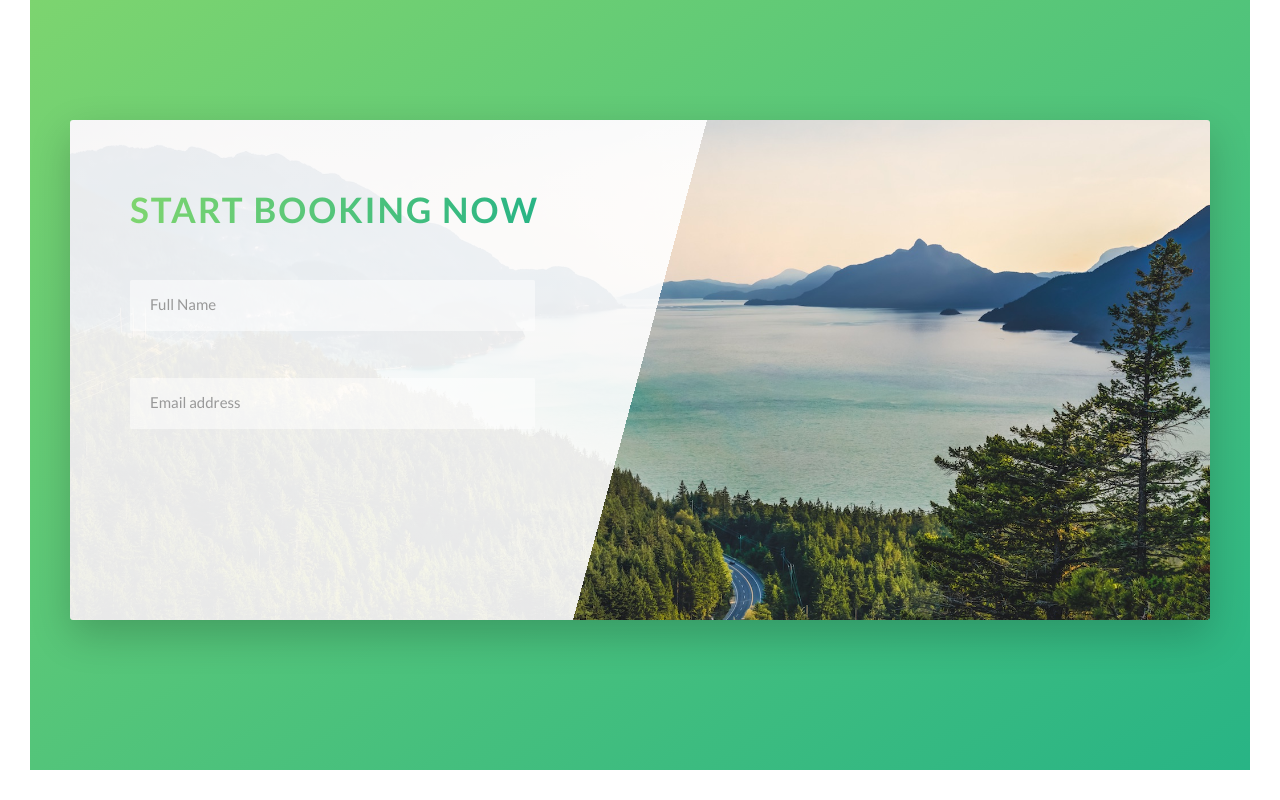
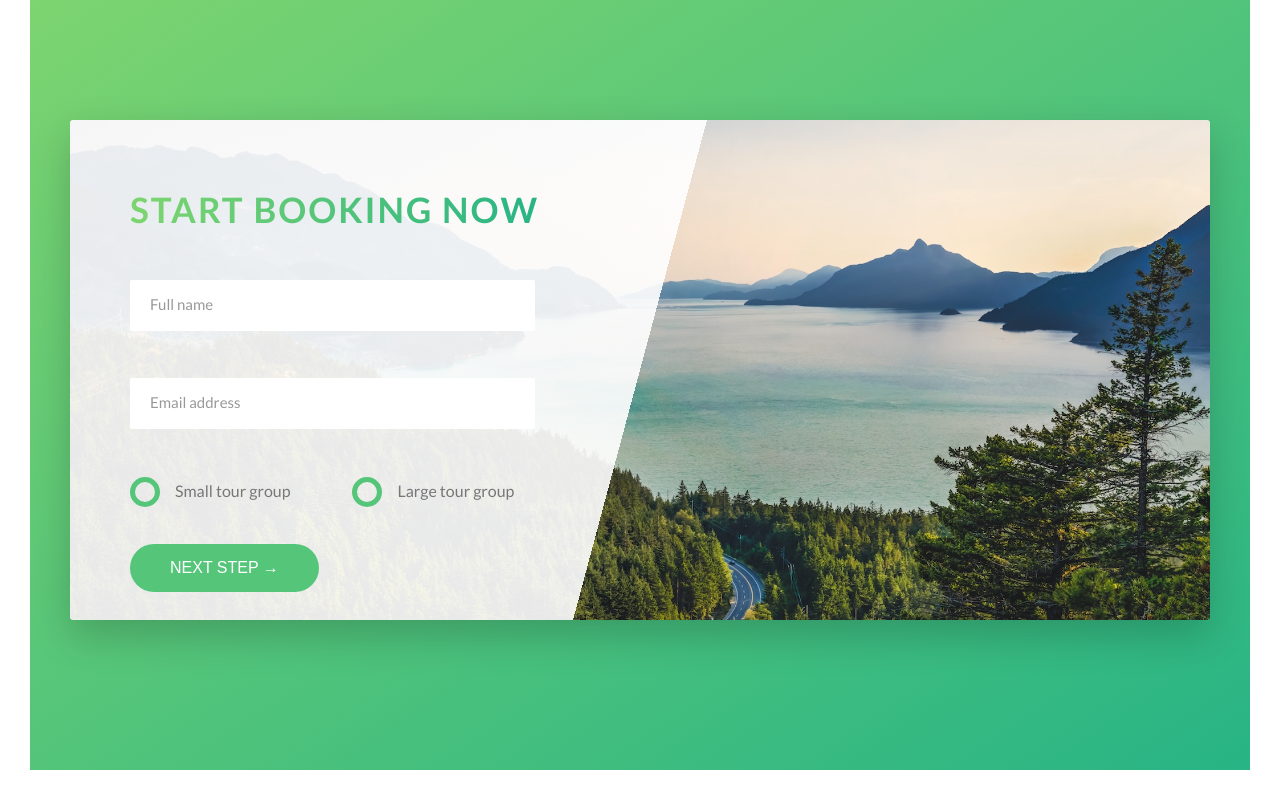
Before and after one commit to Fichtenbaum/Natours, a website: page index.html in a window 1280 px wide. Shown: the part 4475-5275 px from the top of the page. Drawn offline with Linux system fonts and the light colour scheme.

Commit message:
feat: Booking Section Part 3

```diff
--- a/index.html
+++ b/index.html
@@ -320,11 +320,11 @@
                   <input
                     type="text"
                     class="form__input"
-                    placeholder="Full Name"
+                    placeholder="Full name"
                     id="name"
                     required
                   />
-                  <lable for="name" class="form__label">Full name</lable>
+                  <label for="name" class="form__label">Full name</label>
                 </div>
 
                 <div class="form__group">
@@ -335,7 +335,39 @@
                     id="email"
                     required
                   />
-                  <lable for="name" class="form__label">Email address</lable>
+                  <label for="email" class="form__label">Email address</label>
+                </div>
+
+                <div class="form__group u-margin-bottom-medium">
+                  <div class="form__radio-group">
+                    <input
+                      type="radio"
+                      class="form__radio-input"
+                      id="small"
+                      name="size"
+                    />
+                    <label for="small" class="form__radio-label">
+                      <span class="form__radio-button"></span>
+                      Small tour group
+                    </label>
+                  </div>
+
+                  <div class="form__radio-group">
+                    <input
+                      type="radio"
+                      class="form__radio-input"
+                      id="large"
+                      name="size"
+                    />
+                    <label for="large" class="form__radio-label">
+                      <span class="form__radio-button"></span>
+                      Large tour group
+                    </label>
+                  </div>
+                </div>
+
+                <div class="form__group">
+                  <button class="btn btn--green">Next step &rarr;</button>
                 </div>
               </form>
             </div>
--- a/sass/base/_utilities.scss
+++ b/sass/base/_utilities.scss
@@ -1,23 +1,23 @@
 .u-center-text {
-  text-align: center;
+  text-align: center !important;
 }
 
 .u-margin-bottom-big {
-  margin-bottom: 8rem;
+  margin-bottom: 8rem !important;
 }
 
 .u-margin-bottom-medium {
-  margin-bottom: 4rem;
+  margin-bottom: 4rem !important;
 }
 
 .u-margin-bottom-small {
-  margin-bottom: 1.5rem;
+  margin-bottom: 1.5rem !important;
 }
 
 .u-margin-top-big {
-  margin-top: 8rem;
+  margin-top: 8rem !important;
 }
 
 .u-margin-top-huge {
-  margin-top: 10rem;
+  margin-top: 10rem !important;
 }
--- a/sass/components/_button.scss
+++ b/sass/components/_button.scss
@@ -1,4 +1,5 @@
 .btn {
+  &,
   &:link,
   &:visited {
     text-transform: uppercase;
@@ -9,6 +10,10 @@
     transition: all 0.2s;
     position: relative;
     font-size: $default-font-size;
+
+    //Change for the <button> element
+    border: none;
+    cursor: pointer;
   }
 
   &:hover {
@@ -20,7 +25,8 @@
     }
   }
 
-  &:active {
+  &:active,
+  &:focus {
     transform: translateY(-1px);
     box-shadow: 0 0.5rem 1rem rgba($color-black, 0.2);
   }
--- a/sass/components/_form.scss
+++ b/sass/components/_form.scss
@@ -6,13 +6,15 @@
   &__input {
     font-size: 1.5rem;
     font-family: inherit;
+    color: inherit;
     padding: 1.5rem 2rem;
     border-radius: 2px;
-    background-color: rgba($color-white, 0.5);
+    background-color: rbga($color-white, 0.5);
     border: none;
     border-bottom: 3px solid transparent;
     width: 90%;
     display: block;
+    transition: all 0.3s;
 
     &:focus {
       outline: none;
@@ -43,4 +45,50 @@
     visibility: hidden;
     transform: translateY(-4rem);
   }
+
+  &__radio-group {
+    width: 49%;
+    display: inline-block;
+  }
+
+  &__radio-input {
+    display: none;
+  }
+
+  &__radio-label {
+    font-size: $default-font-size;
+    cursor: pointer;
+    position: relative;
+    padding-left: 4.5rem;
+  }
+
+  &__radio-button {
+    height: 3rem;
+    width: 3rem;
+    border: 5px solid $color-primary;
+    border-radius: 50%;
+    display: inline-block;
+    position: absolute;
+    left: 0;
+    top: -0.4rem;
+
+    &::after {
+      content: "";
+      display: block;
+      height: 1.3rem;
+      width: 1.3rem;
+      border-radius: 50%;
+      position: absolute;
+      top: 50%;
+      left: 50%;
+      transform: translate(-50%, -50%);
+      background-color: $color-primary;
+      opacity: 0;
+      transition: opacity 0.2s;
+    }
+  }
+
+  &__radio-input:checked ~ &__radio-label &__radio-button::after {
+    opacity: 1;
+  }
 }
```
Also changed, not shown: css/style.css.
